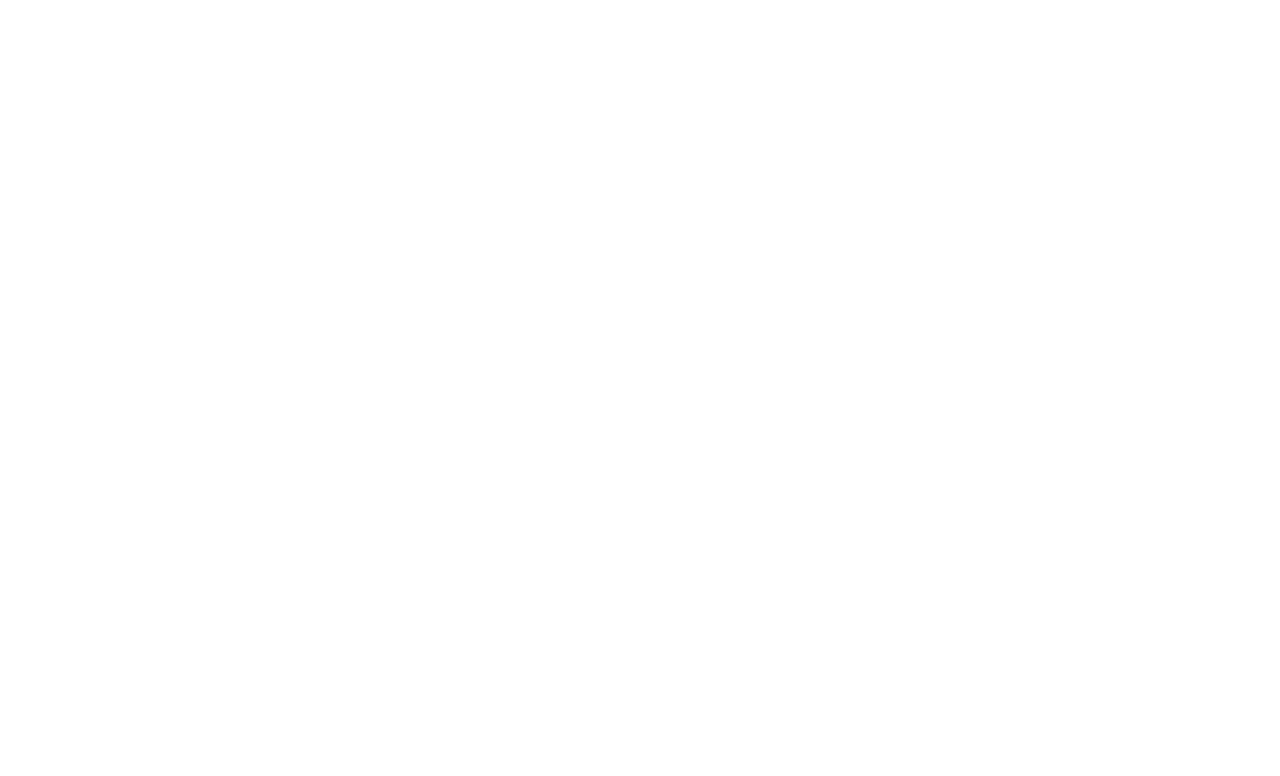
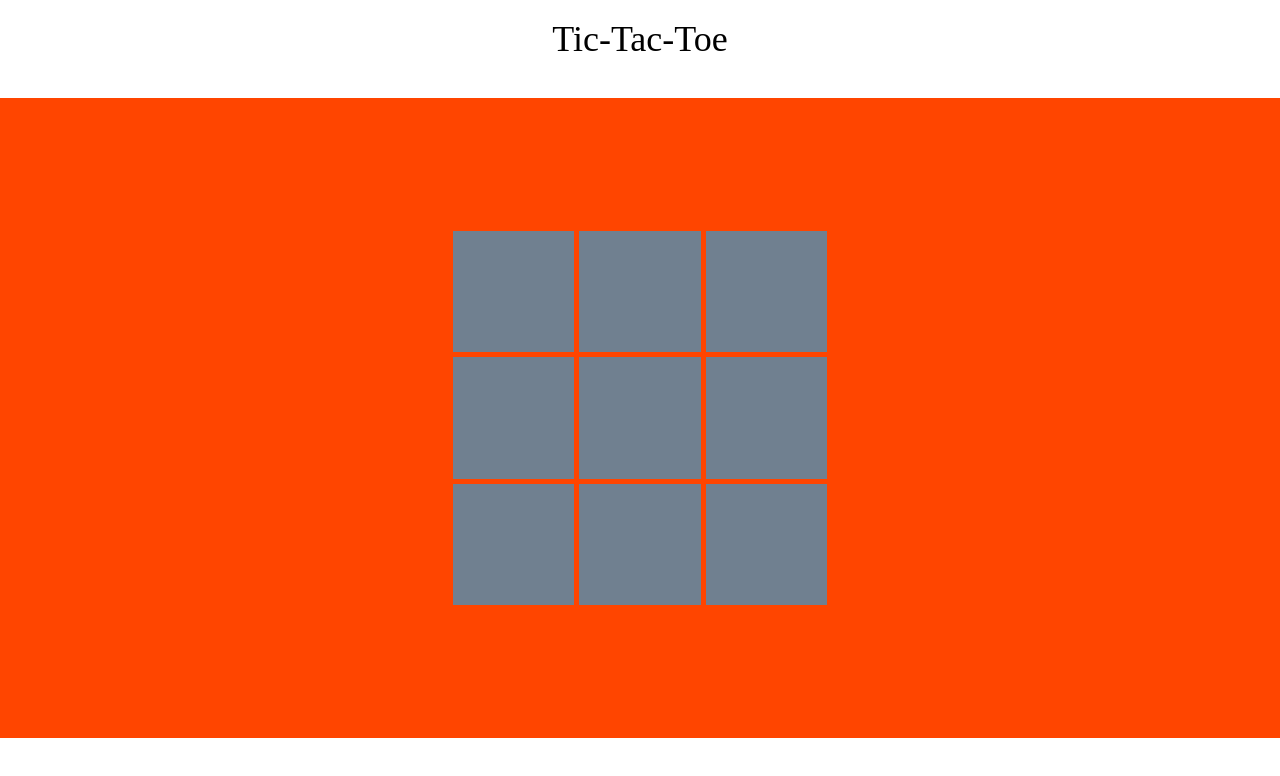
Before and after one commit to fitzchivalrymontrose/odin-tic-tac-toe, a plain HTML site: page index.html in a window 1280 px wide. Drawn offline with Linux system fonts and the light colour scheme.

Commit message:
HTML/CSS for game board.

```diff
--- a/index.html
+++ b/index.html
@@ -9,8 +9,25 @@
     <script src="ticTacToe.js" defer></script>
 </head>
 <body>
-
-
-
+    <header>Tic-Tac-Toe</header>
+    <main>
+        <table id="game-board">
+            <tr>
+                <td></td>
+                <td></td>
+                <td></td>
+            </tr>
+            <tr>
+                <td></td>
+                <td></td>
+                <td></td>
+            </tr>
+            <tr>
+                <td></td>
+                <td></td>
+                <td></td>
+            </tr>
+        </table>
+    </main>
 </body>
 </html>
--- a/style.css
+++ b/style.css
@@ -3,3 +3,42 @@
     margin: 0;
     padding: 0;
 }
+
+body {
+
+}
+
+header {
+    text-align: center;
+    height: 10vh;
+    padding: .5em;
+    margin-bottom: .5em;
+    font-size: 36px;
+}
+
+main {
+    height: 80vh;
+    display: flex;
+    align-items: center;
+    justify-content: center;
+    background-color: orangered;
+}
+
+table {
+    width: 30%;
+    border-collapse: collapse;
+    background-color: slategrey;
+
+}
+
+td {
+    width: 33.3%;
+    border: 5px solid orangered;
+
+}
+
+td::after {
+    content: "";
+    display: block;
+    margin-top: 100%
+}
--- a/ticTacToe.js
+++ b/ticTacToe.js
@@ -1,7 +1,10 @@
 "use strict"
 
 const gameBoard = (() => {
-    const gameSquares = [];
+    const board = document.querySelector('#game-board');
+    const gameSquares = ['0', '1', '2', '3', '4', '5', '6', '7', '8', '9'];
+
+
 })();
 
 const displayRenderer = (() => {
@@ -14,3 +17,7 @@ function Player(name, gamePiece){
     }
     return {name, placePiece};
 };
+
+const gameController = (() => {
+
+})();
```
